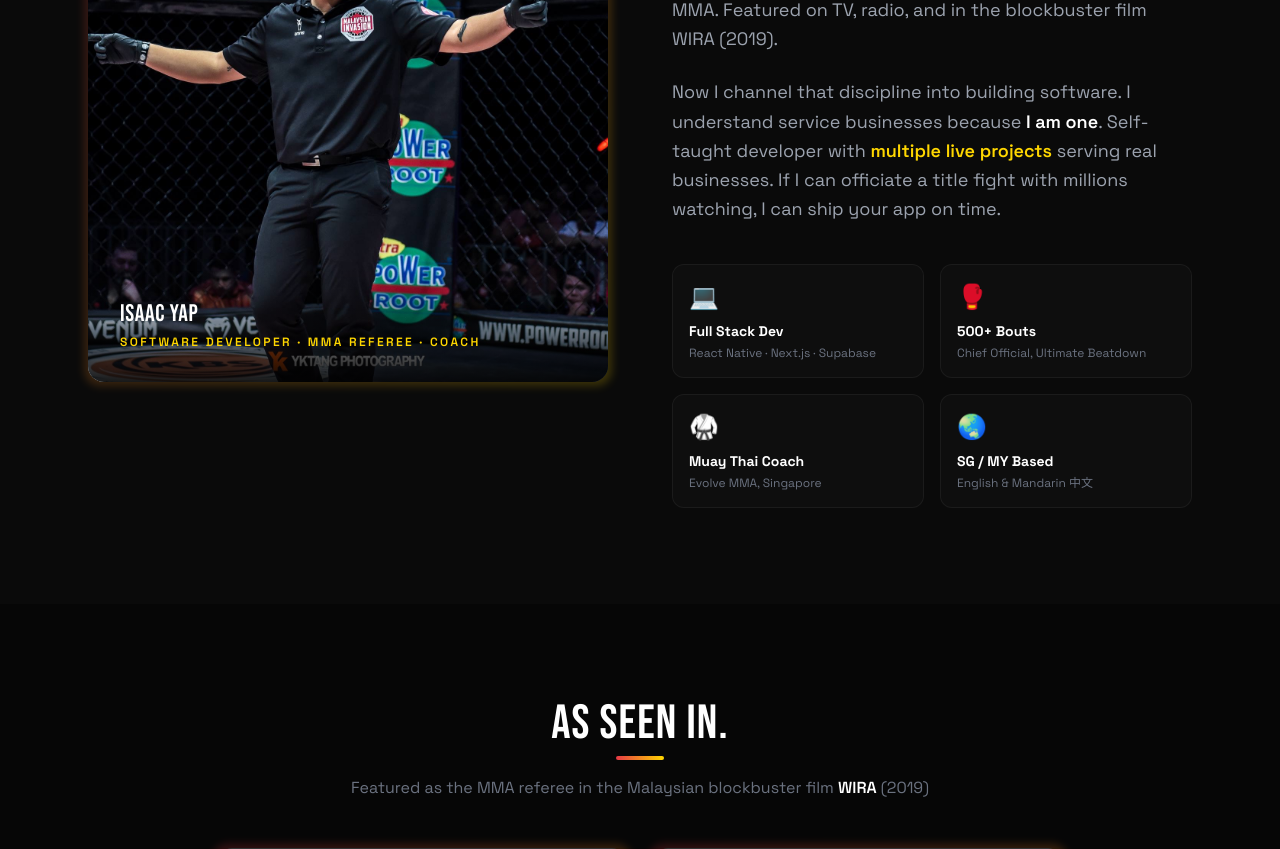
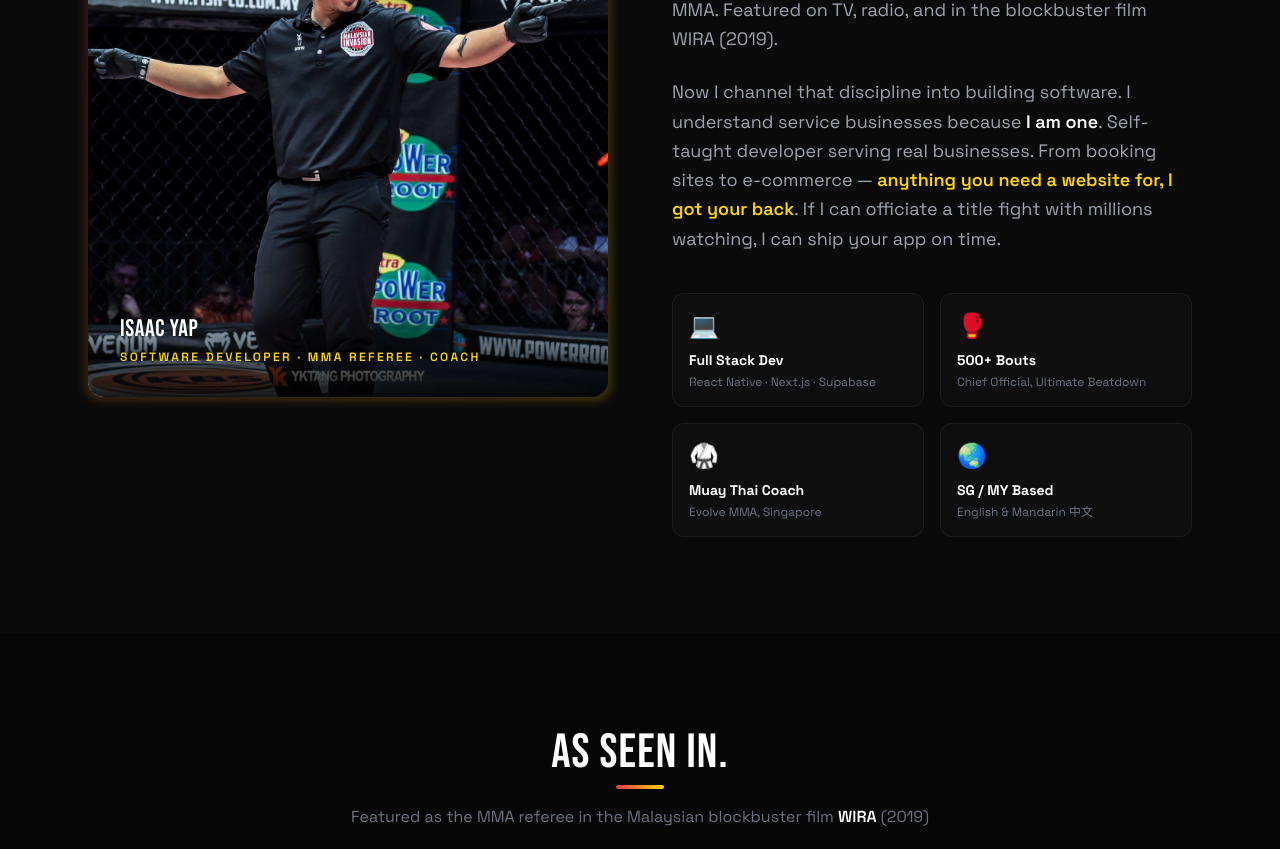
Before and after one commit to IsaacYap90/isaacyap.ai, a React (Vite) app: page / in a window 1280 px wide. Shown: the part 2780-3629 px from the top of the page. Built offline with nearby package versions, Linux system fonts and the light colour scheme; grey boxes are pictures that could not be loaded.

Commit message:
Lydia: rewrite about copy - remove project count, 'I got your back'

```diff
--- a/src/App.jsx
+++ b/src/App.jsx
@@ -151,7 +151,7 @@ const About = () => (
             The cage taught me that <span className="text-white font-semibold">nothing is impossible to overcome</span>. I push beyond physical and digital limits. First apprentice of <span className="text-white font-semibold">Melvin Yeoh</span> — the Godfather of Malaysian MMA. Featured on TV, radio, and in the blockbuster film WIRA (2019).
           </p>
           <p className="text-gray-400 text-lg leading-relaxed mb-10">
-            Now I channel that discipline into building software. I understand service businesses because <span className="text-white font-semibold">I am one</span>. Self-taught developer with <span className="text-brand-gold font-semibold">multiple live projects</span> serving real businesses. If I can officiate a title fight with millions watching, I can ship your app on time.
+            Now I channel that discipline into building software. I understand service businesses because <span className="text-white font-semibold">I am one</span>. Self-taught developer serving real businesses. From booking sites to e-commerce — <span className="text-brand-gold font-semibold">anything you need a website for, I got your back</span>. If I can officiate a title fight with millions watching, I can ship your app on time.
           </p>
 
           {/* Credentials grid */}
```
